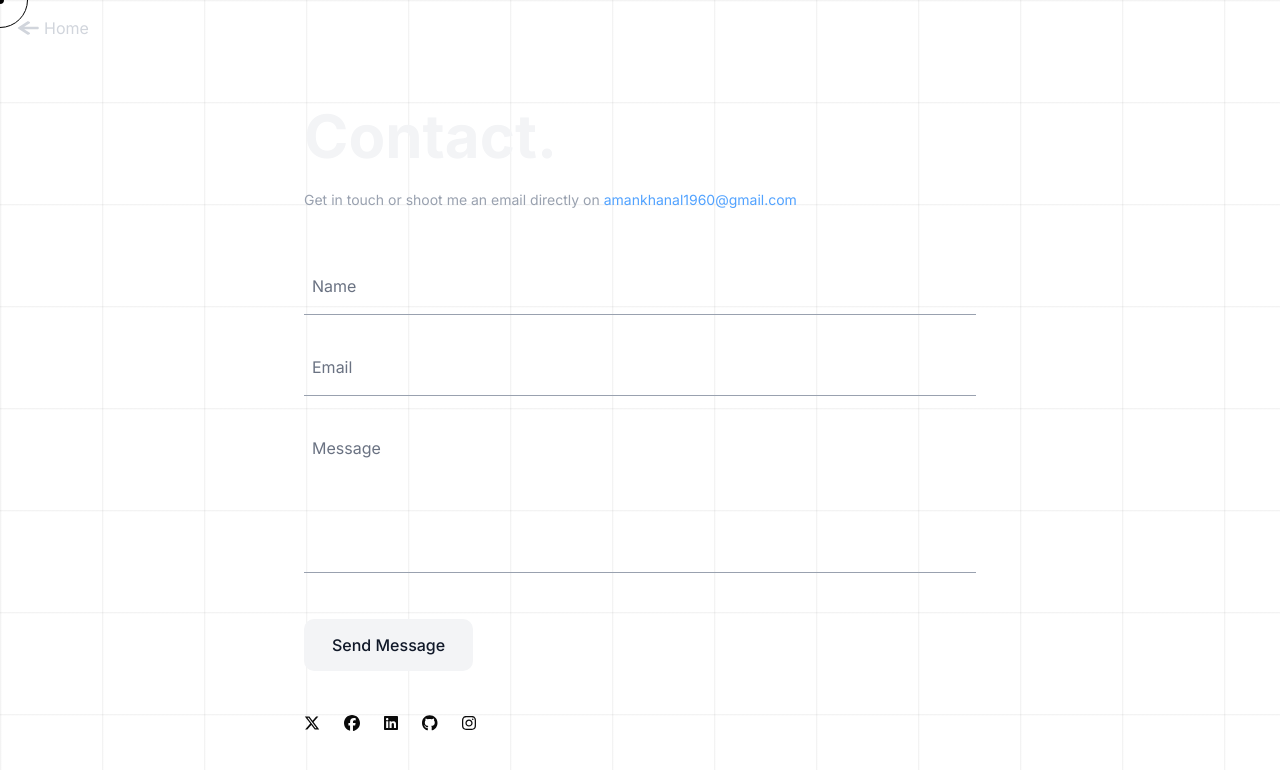
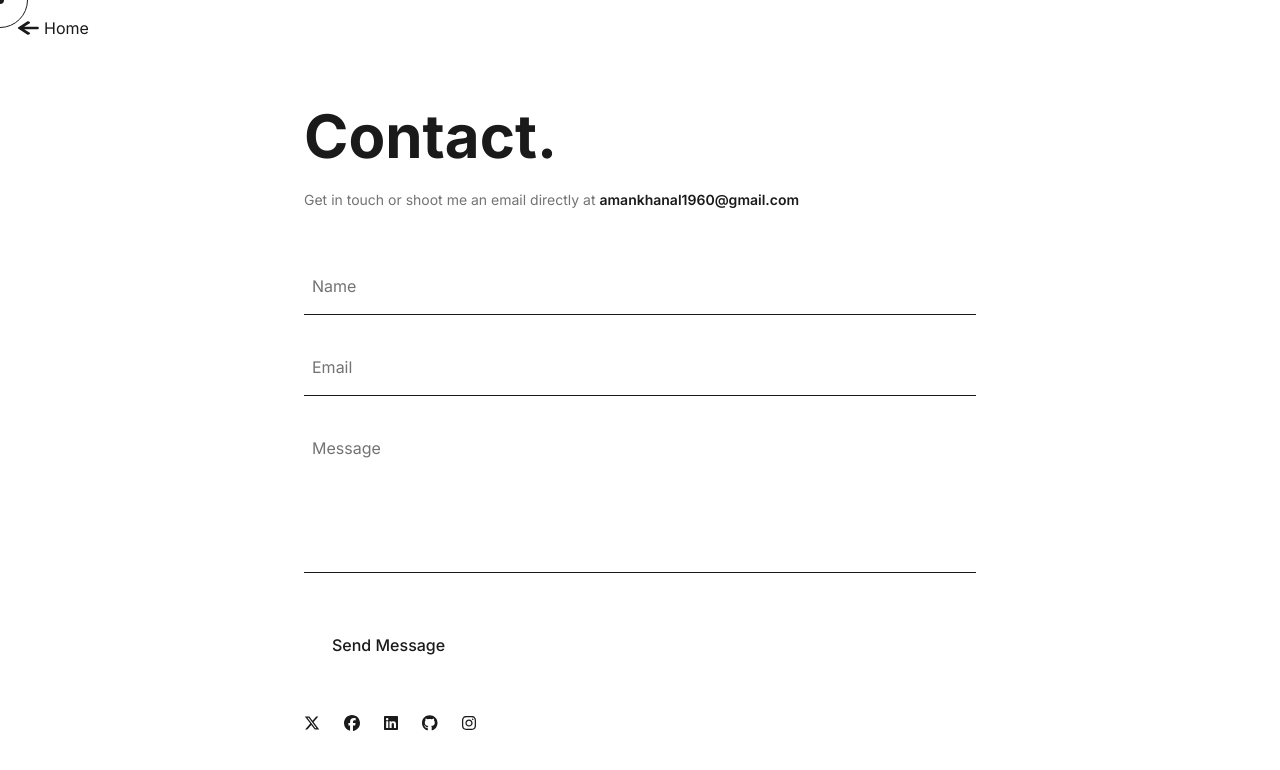
Before and after one commit to amankhanal1960/PortfolioWebsite, a Next.js app: page /contact in a window 1280 px wide. Shown: the top 770 px of the page. Built offline with nearby package versions, Linux system fonts and the light colour scheme.

Commit message:
new changes

```diff
--- a/app/contact/page.tsx
+++ b/app/contact/page.tsx
@@ -1,3 +1,4 @@
+// components/Contact.jsx
 "use client";
 
 import type React from "react";
@@ -15,7 +16,7 @@ import {
   faInstagram,
 } from "@fortawesome/free-brands-svg-icons";
 
-const container = {
+const containerVariants = {
   hidden: { opacity: 0 },
   show: {
     opacity: 1,
@@ -31,16 +32,14 @@ const socialItem = {
   show: {
     opacity: 1,
     scale: 1,
-    transition: {
-      duration: 0.3,
-    },
+    transition: { duration: 0.3 },
   },
 };
 
 const arrowAnim = {
   animate: {
-    x: [1, 10, 1],
-    scaleX: [1.5, 1.5, 1.5],
+    x: [1, 10, 1], // small left-right animation
+    scaleX: [1.5, 1.5, 1.5], // slight horizontal stretch
   },
   transition: {
     duration: 1.5,
@@ -67,10 +66,7 @@ const Contact: React.FC = () => {
     e: React.ChangeEvent<HTMLInputElement | HTMLTextAreaElement>
   ) => {
     const { name, value } = e.target;
-    setFormData((prev) => ({
-      ...prev,
-      [name]: value,
-    }));
+    setFormData((prev) => ({ ...prev, [name]: value }));
   };
 
   const handleSubmit = async (e: React.FormEvent) => {
@@ -78,6 +74,7 @@ const Contact: React.FC = () => {
     setIsSubmitting(true);
 
     try {
+      // Simulate network request
       await new Promise((res) => setTimeout(res, 1000));
       setFormData({ name: "", email: "", message: "" });
       toast.success("Message Sent Successfully!");
@@ -89,7 +86,8 @@ const Contact: React.FC = () => {
   };
 
   return (
-    <div className="min-h-screen text-gray-100 relative overflow-hidden">
+    <div className="min-h-screen bg-background text-foreground relative overflow-hidden">
+      {/* Back to Home Link */}
       <motion.div
         className="z-50 px-2 pt-4"
         initial={{ x: -20, opacity: 0 }}
@@ -98,7 +96,7 @@ const Contact: React.FC = () => {
       >
         <Link
           href="/"
-          className="inline-flex items-center text-gray-300 hover:text-white transition-color gap-5"
+          className="inline-flex items-center text-foreground transition-color gap-5"
         >
           <motion.span {...arrowAnim} className="inline-block origin-left">
             <FaArrowLeft className="w-4 h-4" />
@@ -107,13 +105,15 @@ const Contact: React.FC = () => {
         </Link>
       </motion.div>
 
+      {/* Main Container */}
       <div className="container mx-auto px-4 py-16 relative z-10">
         <div className="max-w-2xl mx-auto">
+          {/* Header Title */}
           <motion.div
+            className="mb-12"
             initial={{ opacity: 0, y: 20 }}
             animate={{ opacity: 1, y: 0 }}
             transition={{ duration: 0.6 }}
-            className="mb-12"
           >
             <motion.h1
               className="text-5xl md:text-6xl font-bold mb-6"
@@ -124,21 +124,22 @@ const Contact: React.FC = () => {
               Contact.
             </motion.h1>
             <motion.p
-              className="text-gray-400 text-sm"
+              className="text-muted-foreground text-sm"
               initial={{ opacity: 0 }}
               animate={{ opacity: 1 }}
               transition={{ duration: 0.7, delay: 0.4 }}
             >
-              Get in touch or shoot me an email directly on{" "}
+              Get in touch or shoot me an email directly at{" "}
               <a
                 href="mailto:amankhanal1960@gmail.com"
-                className="text-blue-400 hover:text-blue-300 transition-colors"
+                className="text-foreground font-semibold hover:underline transition-colors"
               >
                 amankhanal1960@gmail.com
               </a>
             </motion.p>
           </motion.div>
 
+          {/* Contact Form */}
           <motion.form
             onSubmit={handleSubmit}
             initial={{ opacity: 0, y: 40 }}
@@ -146,6 +147,7 @@ const Contact: React.FC = () => {
             transition={{ duration: 0.8, delay: 0.6 }}
             className="space-y-6"
           >
+            {/* Name Field */}
             <div>
               <motion.input
                 whileFocus={{ scale: 1.01 }}
@@ -156,10 +158,21 @@ const Contact: React.FC = () => {
                 onChange={handleChange}
                 placeholder="Name"
                 required
-                className="w-full bg-transparent border-b border-gray-400 focus:border-gray-200 py-4 px-2 text-gray-200 placeholder-gray-500 focus:placeholder-gray-200 outline-none transition-all duration-300"
+                className="
+                  w-full
+                  bg-transparent
+                  border-b border-foreground
+                  focus:border-primary
+                  py-4 px-2
+                  text-foreground
+                  placeholder-muted-foreground
+                  outline-none
+                  transition-all duration-300
+                "
               />
             </div>
 
+            {/* Email Field */}
             <div>
               <motion.input
                 whileFocus={{ scale: 1.01 }}
@@ -170,10 +183,21 @@ const Contact: React.FC = () => {
                 onChange={handleChange}
                 placeholder="Email"
                 required
-                className="w-full bg-transparent border-b border-gray-400 focus:border-gray-200 py-4 px-2 text-gray-200 placeholder-gray-500 focus:placeholder-gray-200 outline-none transition-all duration-300"
+                className="
+                  w-full
+                  bg-transparent
+                  border-b border-foreground
+                  focus:border-primary
+                  py-4 px-2
+                  text-foreground
+                  placeholder-muted-foreground
+                  outline-none
+                  transition-all duration-300
+                "
               />
             </div>
 
+            {/* Message Field */}
             <div>
               <motion.textarea
                 whileFocus={{ scale: 1.01 }}
@@ -184,84 +208,93 @@ const Contact: React.FC = () => {
                 placeholder="Message"
                 required
                 rows={5}
-                className="w-full bg-transparent border-b border-gray-400 focus:border-gray-200 py-4 px-2 text-gray-200 placeholder-gray-500 focus:placeholder-gray-200 outline-none transition-all duration-300 resize-none"
+                className="
+                  w-full
+                  bg-transparent
+                  border-b border-foreground
+                  focus:border-primary
+                  py-4 px-2
+                  text-foreground
+                  placeholder-muted-foreground
+                  outline-none
+                  transition-all duration-300
+                  resize-none
+                "
               />
             </div>
 
+            {/* Submit Button */}
             <div className="pt-4">
               <motion.button
                 whileHover={{ scale: 1.03 }}
                 whileTap={{ scale: 0.98 }}
                 type="submit"
                 disabled={isSubmitting}
-                className="px-7 py-[14px] bg-gray-100 hover:bg-white text-gray-900 font-medium rounded-lg transition-all duration-300 disabled:opacity-70 disabled:cursor-not-allowed"
+                className="
+                  px-7 py-[14px]
+                  dark:bg-gray-400
+                  text-foreground
+                  font-medium
+                  rounded-lg
+                  transition-all duration-300
+                  hover:opacity-80
+                  disabled:opacity-70 disabled:cursor-not-allowed
+
+                "
               >
                 {isSubmitting ? "Sending..." : "Send Message"}
               </motion.button>
             </div>
           </motion.form>
+
+          {/* Social Icons */}
           <motion.div
             className="flex space-x-6 mt-10 justify-start"
-            variants={container}
+            variants={containerVariants}
             initial="hidden"
             animate="show"
             transition={{ delayChildren: 1.2, staggerChildren: 0.1 }}
           >
+            {[
+              {
+                href: "https://x.com/AmanKhanal1960",
+                icon: faXTwitter,
+                label: "Twitter",
+              },
+              {
+                href: "https://www.facebook.com/amankhanal1960",
+                icon: faFacebook,
+                label: "Facebook",
+              },
+              {
+                href: "https://www.linkedin.com/in/aman-khanal-225700260/",
+                icon: faLinkedin,
+                label: "LinkedIn",
+              },
+              {
+                href: "https://github.com/amankhanal1960",
+                icon: faGithub,
+                label: "GitHub",
+              },
+              {
+                href: "https://www.instagram.com/_amankhanal/",
+                icon: faInstagram,
+                label: "Instagram",
+              },
+            ].map(({ href, icon, label }) => (
               <motion.a
-              href="https://x.com/AmanKhanal1960"
+                key={href}
+                href={href}
                 className="text-foreground hover:opacity-80 transition-opacity"
                 variants={socialItem}
                 whileHover={{ y: -3 }}
                 rel="noopener noreferrer"
                 target="_blank"
               >
-              <FontAwesomeIcon icon={faXTwitter} />
-              <span className="sr-only">Twitter</span>
+                <FontAwesomeIcon icon={icon} />
+                <span className="sr-only">{label}</span>
               </motion.a>
-            <motion.a
-              href="https://www.facebook.com/amankhanal1960"
-              className="text-foreground hover:opacity-80 transition-opacity"
-              variants={socialItem}
-              whileHover={{ y: -3 }}
-              rel="noopener noreferrer"
-              target="_blank"
-            >
-              <FontAwesomeIcon icon={faFacebook} />
-              <span className="sr-only">Facebook</span>
-            </motion.a>
-            <motion.a
-              href="https://www.linkedin.com/in/aman-khanal-225700260/"
-              className="text-foreground hover:opacity-80 transition-opacity"
-              variants={socialItem}
-              whileHover={{ y: -3 }}
-              rel="noopener noreferrer"
-              target="_blank"
-            >
-              <FontAwesomeIcon icon={faLinkedin} />
-              <span className="sr-only">LinkedIn</span>
-            </motion.a>
-            <motion.a
-              href="https://github.com/amankhanal1960"
-              className="text-foreground hover:opacity-80 transition-opacity"
-              variants={socialItem}
-              whileHover={{ y: -3 }}
-              rel="noopener noreferrer"
-              target="_blank"
-            >
-              <FontAwesomeIcon icon={faGithub} />
-              <span className="sr-only">GitHub</span>
-            </motion.a>
-            <motion.a
-              href="https://www.instagram.com/_amankhanal/"
-              className="text-foreground hover:opacity-80 transition-opacity"
-              variants={socialItem}
-              whileHover={{ y: -3 }}
-              rel="noopener noreferrer"
-              target="_blank"
-            >
-              <FontAwesomeIcon icon={faInstagram} />
-              <span className="sr-only">Instagram</span>
-            </motion.a>
+            ))}
           </motion.div>
         </div>
       </div>
--- a/app/globals.css
+++ b/app/globals.css
@@ -1,3 +1,5 @@
+/* global.css */
+
 @import "tailwindcss";
 @import "tw-animate-css";
 
@@ -9,50 +11,72 @@ html {
   scroll-behavior: smooth;
 }
 
+/* ───────────────────────────────────────────────────────────────────────────── */
+/* LIGHT THEME: white BG, dark text, visible grid                                     */
+/* ───────────────────────────────────────────────────────────────────────────── */
 :root {
-  --grid-color: rgba(23, 23, 23, 0.05);
-  --radius: 0.625rem;
-  --card: oklch(1 0 0);
-  --card-foreground: oklch(0.145 0 0);
-  --popover: oklch(1 0 0);
-  --popover-foreground: oklch(0.145 0 0);
-  --primary: oklch(0.205 0 0);
-  --primary-foreground: oklch(0.985 0 0);
-  --secondary: oklch(0.97 0 0);
-  --secondary-foreground: oklch(0.205 0 0);
-  --muted: oklch(0.97 0 0);
-  --muted-foreground: oklch(0.556 0 0);
-  --accent: oklch(0.97 0 0);
-  --accent-foreground: oklch(0.205 0 0);
-  --destructive: oklch(0.577 0.245 27.325);
-  --border: oklch(0.922 0 0);
-  --input: oklch(0.922 0 0);
-  --ring: oklch(0.708 0 0);
-  --chart-1: oklch(0.646 0.222 41.116);
-  --chart-2: oklch(0.6 0.118 184.704);
-  --chart-3: oklch(0.398 0.07 227.392);
-  --chart-4: oklch(0.828 0.189 84.429);
-  --chart-5: oklch(0.769 0.188 70.08);
-  --sidebar: oklch(0.985 0 0);
-  --sidebar-foreground: oklch(0.145 0 0);
-  --sidebar-primary: oklch(0.205 0 0);
-  --sidebar-primary-foreground: oklch(0.985 0 0);
-  --sidebar-accent: oklch(0.97 0 0);
-  --sidebar-accent-foreground: oklch(0.205 0 0);
-  --sidebar-border: oklch(0.922 0 0);
-  --sidebar-ring: oklch(0.708 0 0);
-  --background: oklch(1 0 0);
-  --foreground: oklch(0.145 0 0);
+  --background: 0 0% 100%; /* pure white */
+  --foreground: 0 0% 10%; /* almost-black */
+  --grid-color: rgba(0, 0, 0, 0.05);
+
+  /* card / popover on light */
+  --card: 0 0% 98%;
+  --card-foreground: 0 0% 10%;
+  --popover: 0 0% 98%;
+  --popover-foreground: 0 0% 10%;
+
+  /* neutral primitives for light */
+  --primary: 0 0% 95%;
+  --primary-foreground: 0 0% 10%;
+  --secondary: 0 0% 96.1%;
+  --secondary-foreground: 0 0% 10%;
+  --muted: 0 0% 96.1%;
+  --muted-foreground: 0 0% 45.1%;
+  --accent: 0 0% 96.1%;
+  --accent-foreground: 0 0% 10%;
+
+  /* destructive button on light */
+  --destructive: 0 84.2% 60.2%;
+  --destructive-foreground: 0 0% 98%;
+
+  /* borders & inputs on light */
+  --border: 0 0% 89.8%;
+  --input: 0 0% 89.8%;
+  --ring: 0 0% 3.9%;
+
+  /* charts – (you can keep your original HSL or OKLCH here) */
+  --chart-1: 12 76% 61%;
+  --chart-2: 173 58% 39%;
+  --chart-3: 197 37% 24%;
+  --chart-4: 43 74% 66%;
+  --chart-5: 27 87% 67%;
+
+  /* sidebar on light */
+  --sidebar: 0 0% 98%;
+  --sidebar-foreground: 240 5.3% 26.1%;
+  --sidebar-primary: 240 5.9% 10%;
+  --sidebar-primary-foreground: 0 0% 98%;
+  --sidebar-accent: 240 4.8% 95.9%;
+  --sidebar-accent-foreground: 240 5.9% 10%;
+  --sidebar-border: 220 13% 91%;
+  --sidebar-ring: 217.2 91.2% 59.8%;
+
+  --radius: 0.5rem;
 }
 
+/* ───────────────────────────────────────────────────────────────────────────── */
+/* DARK THEME: uses OKLCH exactly as before                                      */
+/* ───────────────────────────────────────────────────────────────────────────── */
 .dark {
   --background: oklch(0.145 0 0);
   --foreground: oklch(0.985 0 0);
   --grid-color: rgba(237, 237, 237, 0.05);
+
   --card: oklch(0.205 0 0);
   --card-foreground: oklch(0.985 0 0);
   --popover: oklch(0.205 0 0);
   --popover-foreground: oklch(0.985 0 0);
+
   --primary: oklch(0.922 0 0);
   --primary-foreground: oklch(0.205 0 0);
   --secondary: oklch(0.269 0 0);
@@ -61,15 +85,20 @@ html {
   --muted-foreground: oklch(0.708 0 0);
   --accent: oklch(0.269 0 0);
   --accent-foreground: oklch(0.985 0 0);
+
   --destructive: oklch(0.704 0.191 22.216);
+  --destructive-foreground: oklch(0.985 0 0);
+
   --border: oklch(1 0 0 / 10%);
   --input: oklch(1 0 0 / 15%);
   --ring: oklch(0.556 0 0);
+
   --chart-1: oklch(0.488 0.243 264.376);
   --chart-2: oklch(0.696 0.17 162.48);
   --chart-3: oklch(0.769 0.188 70.08);
   --chart-4: oklch(0.627 0.265 303.9);
   --chart-5: oklch(0.645 0.246 16.439);
+
   --sidebar: oklch(0.205 0 0);
   --sidebar-foreground: oklch(0.985 0 0);
   --sidebar-primary: oklch(0.488 0.243 264.376);
@@ -78,15 +107,17 @@ html {
   --sidebar-accent-foreground: oklch(0.985 0 0);
   --sidebar-border: oklch(1 0 0 / 10%);
   --sidebar-ring: oklch(0.556 0 0);
+
+  --radius: 0.5rem;
 }
 
 body {
-  background-color: var(--background);
+  background-color: hsl(var(--background));
   position: relative;
   transition: background-color 0.3s ease;
 }
 
-/* Dark mode gradients */
+/* Dark‐mode layers (unchanged) */
 .dark body {
   background-image:
     /* Base diagonal dark gradient */ linear-gradient(
@@ -95,14 +126,14 @@ body {
       #091b21 60%,
       #000000 100%
     ),
-    /* Large irregular purple/blue glow in top-left */
+    /* Large irregular purple/blue glow top‐left */
       radial-gradient(
         farthest-corner at 10% 15%,
         rgba(12, 7, 27, 0.4) 0%,
         rgba(9, 4, 29, 0.3) 40%,
         transparent 70%
       ),
-    /* Secondary smaller bluish glow bottom-right */
+    /* Secondary smaller bluish glow bottom‐right */
       radial-gradient(
         circle at 85% 85%,
         rgba(34, 14, 63, 0.3) 0%,
@@ -121,7 +152,7 @@ body {
   background-repeat: no-repeat;
 }
 
-/* Grid overlay - works for both modes */
+/* Grid overlay – visible in both light & dark */
 body::before {
   content: "";
   position: fixed;
@@ -151,37 +182,37 @@ body::before {
   --radius-md: calc(var(--radius) - 2px);
   --radius-lg: var(--radius);
   --radius-xl: calc(var(--radius) + 4px);
-  --color-background: var(--background);
-  --color-foreground: var(--foreground);
-  --color-card: var(--card);
-  --color-card-foreground: var(--card-foreground);
-  --color-popover: var(--popover);
-  --color-popover-foreground: var(--popover-foreground);
-  --color-primary: var(--primary);
-  --color-primary-foreground: var(--primary-foreground);
-  --color-secondary: var(--secondary);
-  --color-secondary-foreground: var(--secondary-foreground);
-  --color-muted: var(--muted);
-  --color-muted-foreground: var(--muted-foreground);
-  --color-accent: var(--accent);
-  --color-accent-foreground: var(--accent-foreground);
-  --color-destructive: var(--destructive);
-  --color-border: var(--border);
-  --color-input: var(--input);
-  --color-ring: var(--ring);
-  --color-chart-1: var(--chart-1);
-  --color-chart-2: var(--chart-2);
-  --color-chart-3: var(--chart-3);
-  --color-chart-4: var(--chart-4);
-  --color-chart-5: var(--chart-5);
-  --color-sidebar: var(--sidebar);
-  --color-sidebar-foreground: var(--sidebar-foreground);
-  --color-sidebar-primary: var(--sidebar-primary);
-  --color-sidebar-primary-foreground: var(--sidebar-primary-foreground);
-  --color-sidebar-accent: var(--sidebar-accent);
-  --color-sidebar-accent-foreground: var(--sidebar-accent-foreground);
-  --color-sidebar-border: var(--sidebar-border);
-  --color-sidebar-ring: var(--sidebar-ring);
+  --color-background: hsl(var(--background));
+  --color-foreground: hsl(var(--foreground));
+  --color-card: hsl(var(--card));
+  --color-card-foreground: hsl(var(--card-foreground));
+  --color-popover: hsl(var(--popover));
+  --color-popover-foreground: hsl(var(--popover-foreground));
+  --color-primary: hsl(var(--primary));
+  --color-primary-foreground: hsl(var(--primary-foreground));
+  --color-secondary: hsl(var(--secondary));
+  --color-secondary-foreground: hsl(var(--secondary-foreground));
+  --color-muted: hsl(var(--muted));
+  --color-muted-foreground: hsl(var(--muted-foreground));
+  --color-accent: hsl(var(--accent));
+  --color-accent-foreground: hsl(var(--accent-foreground));
+  --color-destructive: hsl(var(--destructive));
+  --color-border: hsl(var(--border));
+  --color-input: hsl(var(--input));
+  --color-ring: hsl(var(--ring));
+  --color-chart-1: hsl(var(--chart-1));
+  --color-chart-2: hsl(var(--chart-2));
+  --color-chart-3: hsl(var(--chart-3));
+  --color-chart-4: hsl(var(--chart-4));
+  --color-chart-5: hsl(var(--chart-5));
+  --color-sidebar: hsl(var(--sidebar));
+  --color-sidebar-foreground: hsl(var(--sidebar-foreground));
+  --color-sidebar-primary: hsl(var(--sidebar-primary));
+  --color-sidebar-primary-foreground: hsl(var(--sidebar-primary-foreground));
+  --color-sidebar-accent: hsl(var(--sidebar-accent));
+  --color-sidebar-accent-foreground: hsl(var(--sidebar-accent-foreground));
+  --color-sidebar-border: hsl(var(--sidebar-border));
+  --color-sidebar-ring: hsl(var(--sidebar-ring));
 }
 
 @layer base {
@@ -192,6 +223,7 @@ body::before {
     @apply bg-background text-foreground;
   }
 }
+
 .glitch-text {
   position: relative;
   color: white;
--- a/app/projects/page.tsx
+++ b/app/projects/page.tsx
@@ -51,7 +51,7 @@ export default function Projects() {
     <div className="min-h-screen py-12 sm:py-16">
       <div className="container mx-auto px-4 max-w-6xl">
         <motion.h1
-          className="text-2xl sm:text-3xl md:text-4xl font-bold text-center mb-8 sm:mb-12 text-gray-900 dark:text-white"
+          className="text-2xl sm:text-3xl md:text-4xl font-bold text-center mb-8 sm:mb-12 text-foreground"
           initial={{ opacity: 0, y: 20 }}
           animate={{ opacity: 1, y: 0 }}
           transition={{ duration: 0.6 }}
@@ -71,7 +71,7 @@ export default function Projects() {
             href="/contact"
             className="inline-flex items-center hover:opacity-80 transition-opacity group"
           >
-            <span className="mr-2 text-sm md:text-base lg:text-lg text-gray-700 dark:text-gray-300 group-hover:text-gray-900 dark:group-hover:text-white transition-colors">
+            <span className="mr-2 text-sm md:text-base lg:text-lg text-foreground transition-colors">
               Let&apos;s Get In Touch{" "}
             </span>
             <motion.span {...arrowAnim} className="inline-block origin-left">
```
Also changed, not shown: app/about/page.tsx (+11 -11 lines), app/components/CustomCursor.tsx (+3 -4 lines), app/components/HeroSection.tsx (+25 -20 lines), app/components/navbar.tsx (+67 -22 lines), app/skill/page.tsx (+9 -9 lines). Lines whose indentation alone changed are shown as unchanged.
